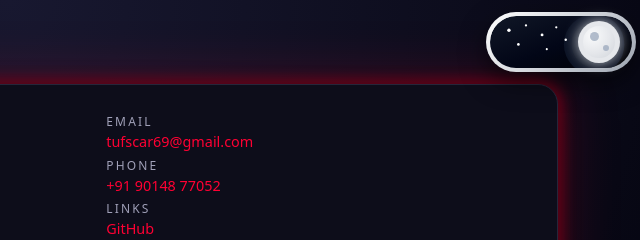
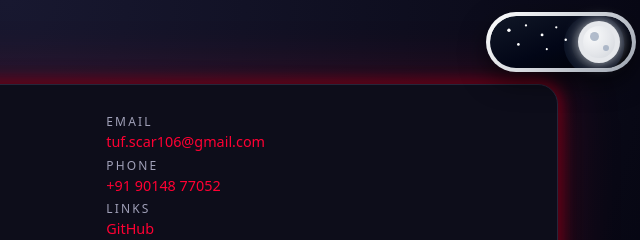
Before and after one commit to TUF-SCAR/Resume, a plain HTML site: page index.html in a window 1280 px wide. Shown: the top 240 px of the page, 632-1272 px from the left. Drawn offline with Linux system fonts and the light colour scheme.

Commit message:
Update email contact address in index.html

```diff
--- a/index.html
+++ b/index.html
@@ -583,7 +583,7 @@
         <div class="contact">
           <div>
             <div class="contact-label">Email</div>
-            <a href="mailto:tufscar69@gmail.com">tufscar69@gmail.com</a>
+            <a href="mailto:tuf.scar106@gmail.com">tuf.scar106@gmail.com</a>
           </div>
           <div class="contact-phone">
             <div class="contact-label">Phone</div>
```
